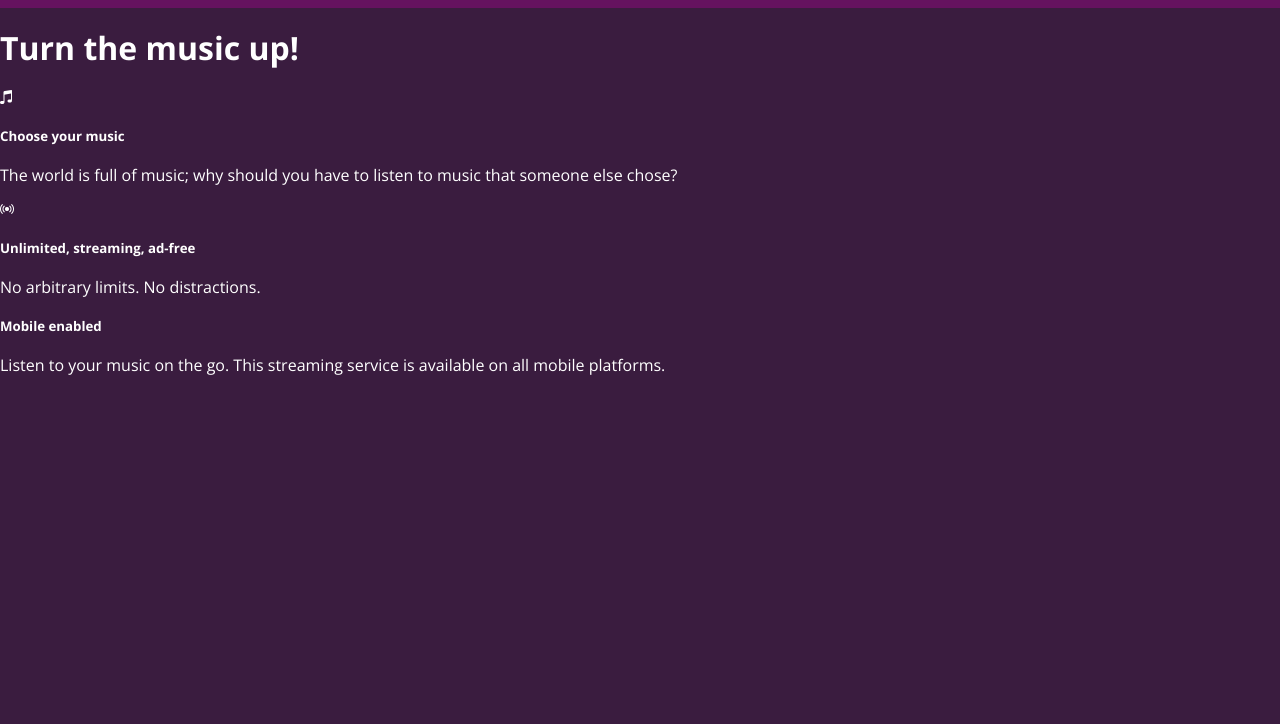
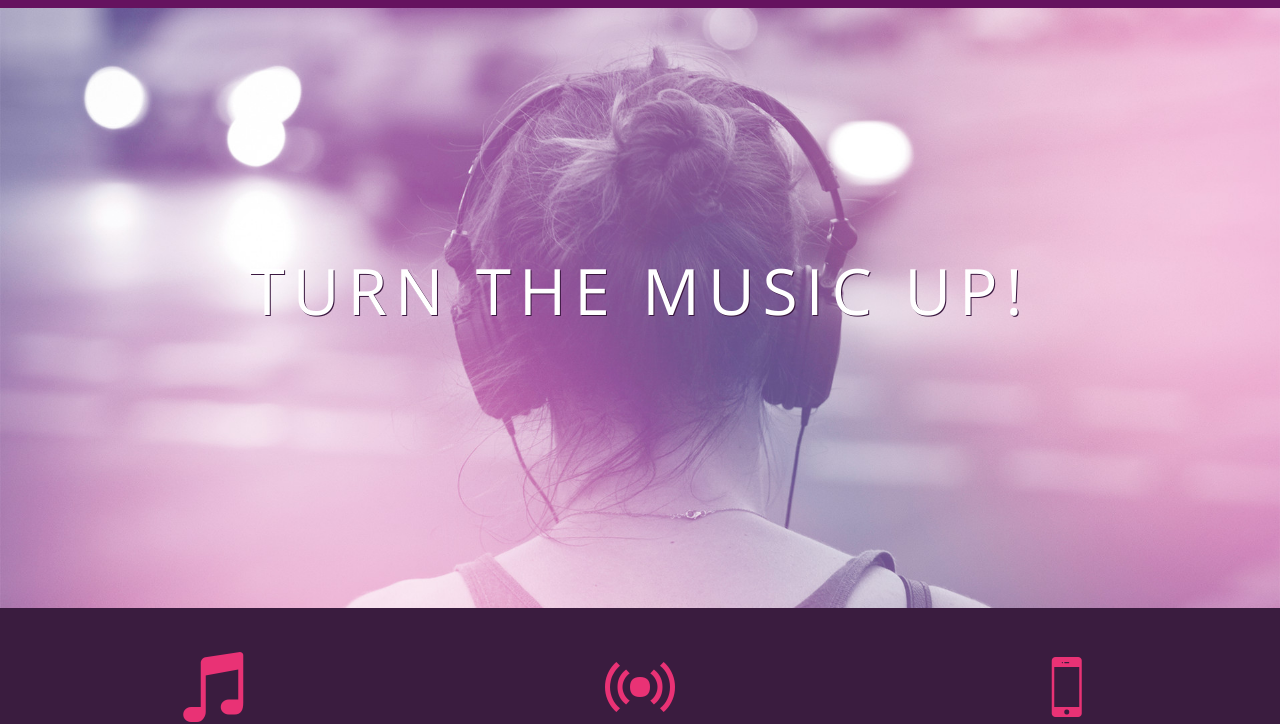
Before and after one commit to froZenBadger/bloc-jams, a plain HTML site: page index.html in a window 1280 px wide. Shown: the part 86-810 px from the top of the page. Drawn offline with nearby package versions, Linux system fonts and the light colour scheme; files that its build step writes are made by us from their sources.

Commit message:
Updated final version for checkpoint 3

```diff
--- a/index.html
+++ b/index.html
@@ -28,7 +28,7 @@
                 <p class="point-description">No arbitrary limits. No distractions.</p>
             </div>
             <div class="point">
-                <span class="ion-phone"></span>
+                <span class="ion-iphone"></span>
                 <h5 class="point-title">Mobile enabled</h5>
                 <p class="point-description">Listen to your music on the go. This streaming service is available on all mobile platforms.</p>
             </div>
--- a/styles/main.css
+++ b/styles/main.css
@@ -22,3 +22,56 @@ body.landing {
     position: relative;
     left: 2rem;
 }
+
+.hero-content {
+    position: relative;
+    min-height: 600px;
+    background-image: url(../assets/images/bloc_jams_bg.jpg);
+    background-repeat: no-repeat;
+    background-position: center center;
+    background-size:  cover;
+}
+
+.hero-content .hero-title {
+    position: absolute;
+    top: 40%;
+    -webkit-transform: translateY(-50%);
+    -moz-transform: translateY(-50%);
+    -ms-transform: translateY(-50%);
+    transform: translateY(-50%);
+    width: 100%;
+    text-align: center;
+    font-size: 4rem;
+    font-weight: 300;
+    text-transform: uppercase;
+    letter-spacing: 0.5rem;
+    text-shadow: 1px 1px 0px rgb(58,23,63);
+}
+
+.selling-points {
+    position: relative;
+    display: table;
+    width: 100%;
+    -webkit-box-sizing: border-box;
+    -moz-box-sizing: border-box;
+    box-sizing: border-box;
+}
+
+.point {
+     display: table-cell;
+     position: relative;
+     width: 33.3%;
+     padding: 2rem;
+     text-align: center;
+}
+
+.point ,point-title {
+    font-size: 1.25rem;
+}
+
+.ion-music-note,
+.ion-radio-waves,
+.ion-iphone {
+    color: rgb(233,50,117);
+    font-size: 5rem;
+}
```
